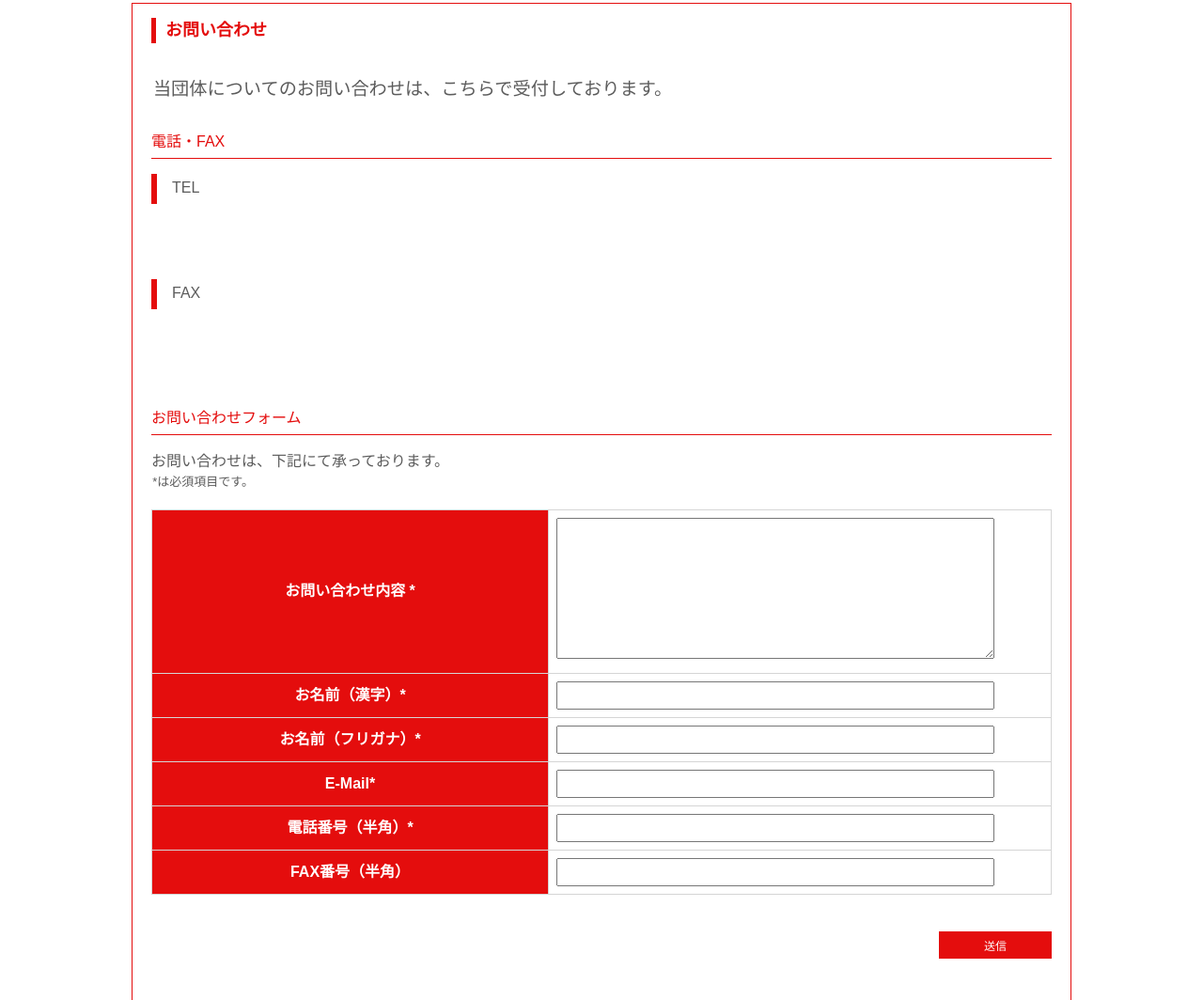
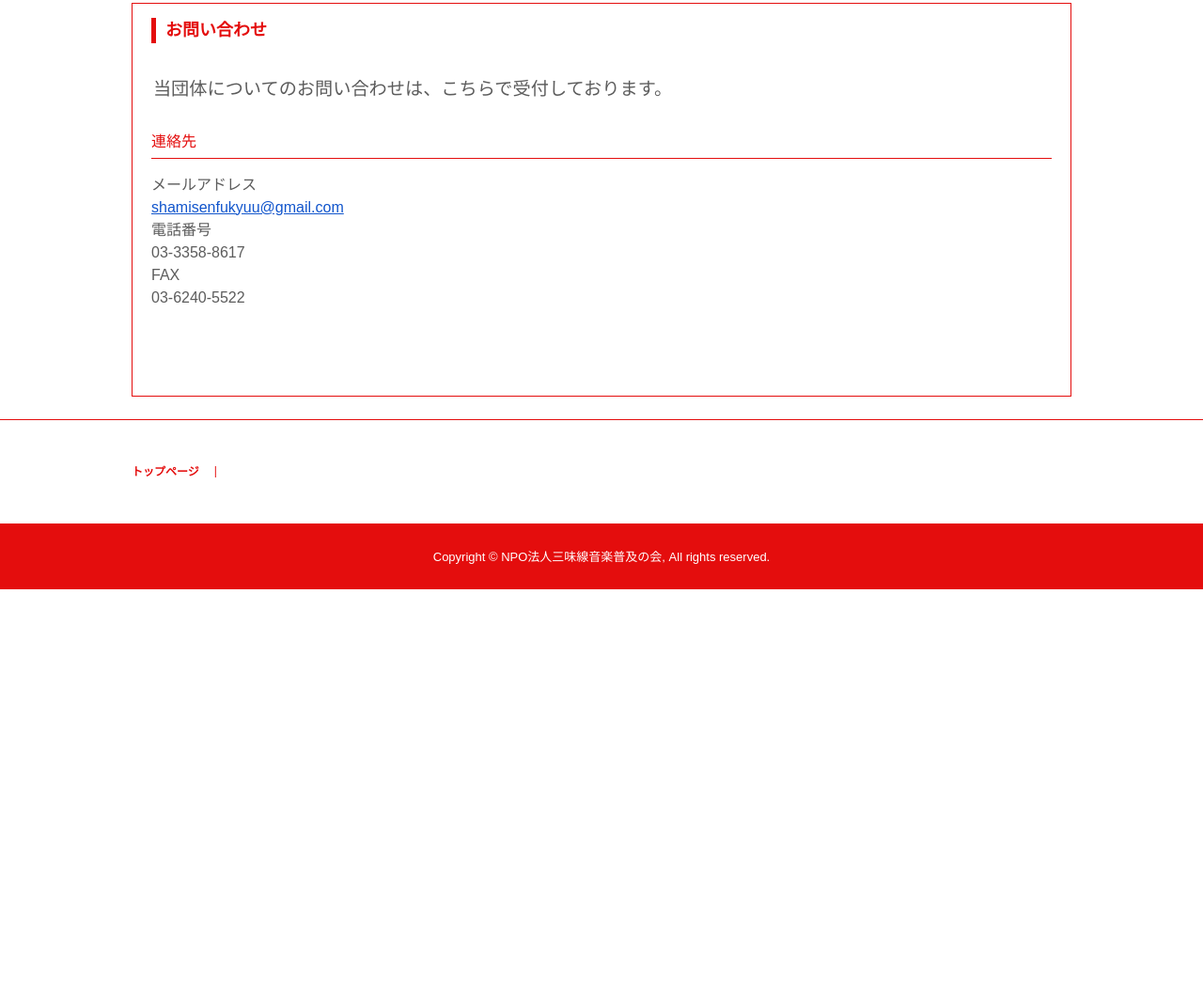
Before and after one commit to Kokiakira/npo-syamisenonngakuhukyuunokai, a plain HTML site: page contact.html in a window 1280 px wide. Shown: the part 157-1221 px from the top of the page at 94% size. After the commit the page ends 800 px from the top, so only its background shows below. Drawn offline with Linux system fonts and the light colour scheme; files that its build step writes are made by us from their sources.

Commit message:
Add files via upload

```diff
--- a/contact.html
+++ b/contact.html
@@ -3,16 +3,17 @@
 <head>
 <meta charset="UTF-8">
 <meta name="viewport" content="width=device-width, initial-scale=1">
+<meta name="GENERATOR" content="JustSystems Homepage Builder Version 21.0.1.0 for Windows">
 <title>お問い合わせ | NPO法人三味線音楽普及の会</title><!--[if lt IE 9]>
 <script src="html5.js" type="text/javascript"></script>
 <![endif]-->
-<link rel="stylesheet" type="text/css" href="style.css"></head>
+<link rel="stylesheet" type="text/css" href="npo/style.css"></head>
 <body class="basic2" id="hpb-sp-20-0022-01">
 <div id="page" class="site">
 <header id="masthead" class="site-header sp-part-top sp-header2" role="banner">
 <div id="masthead-inner" class="sp-part-top sp-header-inner">
 <div id="sp-site-branding2-1" class="sp-part-top sp-site-branding2">
-<h1 class="site-title sp-part-top sp-site-title" id=""><a href="index.html">NPO法人三味線音楽普及の会</a></h1>
+<h1 class="site-title sp-part-top sp-site-title" id=""><a href="npo/index.html">NPO法人三味線音楽普及の会</a></h1>
 <h2 class="site-description sp-part-top sp-catchphrase" id="">三味線音楽普及のため、当法人では実技講習や教材の販売を行っています。</h2>
 <div class="extra sp-part-top sp-site-branding-extra" id="sp-site-branding-extra-1">
 <p class="paragraph"><b class="character">NPO法人三味線音楽普及の会は長唄の専門家集団「吉住会」を母体としております。</b></p>
@@ -21,12 +22,12 @@
 <h1 class="menu-toggle">メニュー</h1>
 <div class="screen-reader-text skip-link"><a title="コンテンツへスキップ" href="#content">コンテンツへスキップ</a></div>
 <ul id="menu-mainnav">
-  <li class="menu-item"><a href="index.html">トップページ</a>
-  <li class="menu-item current_page_item"><a href="contact.html">お問い合わせ</a></ul></nav></div></header>
+  <li class="menu-item"><a href="npo/index.html">トップページ</a>
+  <li class="menu-item current_page_item"><a href="npo/contact.html">お問い合わせ</a></ul></nav></div></header>
 <div id="main" class="site-main sp-part-top sp-main">
 <div id="contenthead" class="sp-part-top sp-content-header">
 <div id="breadcrumb-list" class="sp-part-top sp-bread-crumb">
-<div><a href="index.html">トップ</a></div>
+<div><a href="npo/index.html">トップ</a></div>
 <div>›</div>
 <div>お問い合わせ</div></div></div>
 <div id="main-inner">
@@ -37,42 +38,25 @@
 <article>
 <div id="page-content" class="sp-part-top sp-block-container">
 <p class="large paragraph">当団体についてのお問い合わせは、こちらで受付しております。</p>
-<h3 class="paragraph">電話・FAX</h3>
-<dl id="sp-definition-list-1" class="sp-part-top sp-definition-list">
-  <dt>TEL
-  <dd>
-  <dt>FAX
-  <dd> </dl>
-<h3 class="paragraph">お問い合わせフォーム</h3>
-お問い合わせは、下記にて承っております。
-<p class="paragraph">*は必須項目です。</p>
-<form id="sp-form-1" action="" method="GET" name="sp_form" class="sp-part-top sp-form">
-<table>
-  <tbody>
-    <tr>
-      <th>お問い合わせ内容 *</th>
-      <td><textarea name="message" required="required"></textarea></td></tr>
-    <tr>
-      <th>お名前（漢字）*</th>
-      <td><input type="text" name="name-kanji" required="required"></td></tr>
-    <tr>
-      <th>お名前（フリガナ）*</th>
-      <td><input type="text" name="kana" required="required"></td></tr>
-    <tr>
-      <th>E-Mail*</th>
-      <td><input type="text" name="email" required="required"></td></tr>
-    <tr>
-      <th>電話番号（半角）*</th>
-      <td><input type="text" name="tel" required="required"></td></tr>
-    <tr>
-      <th>FAX番号（半角）</th>
-      <td><input type="text" name="fax"></td></tr></tbody></table><input type="submit" value="送信"></form></div></article></div></div></div></div>
+<h3 class="paragraph">連絡先</h3>
+            メールアドレス
+            <div><a href="mailto:shamisenfukyuu@gmail.com" target="_blank" style="color: rgb(17, 85, 204);">shamisenfukyuu@gmail.com</a></div>
+            <div>電話番号</div>
+            <div>03-3358-8617</div>
+            <div>FAX</div>
+            <div>03-6240-5522</div>
+            <div><br style="color: rgb(34, 34, 34); font-family: Arial, Helvetica, sans-serif; font-size: small; font-style: normal; font-variant-ligatures: normal; font-variant-caps: normal; font-weight: 400; letter-spacing: normal; orphans: 2; text-align: start; text-indent: 0px; text-transform: none; white-space: normal; widows: 2; word-spacing: 0px; -webkit-text-stroke-width: 0px; background-color: rgb(255, 255, 255); text-decoration-thickness: initial; text-decoration-style: initial; text-decoration-color: initial;">
+            </div>
+            <dl id="sp-definition-list-1" class="sp-part-top sp-definition-list">
+            </dl>
+            <form id="sp-form-1" action="" method="GET" name="sp_form" class="sp-part-top sp-form"></form>
+          </div></article></div></div></div></div>
 <footer id="colophon" class="site-footer sp-part-top sp-footer2" role="contentinfo">
 <div id="colophon-inner" class="sp-part-top sp-footer-inner">
 <nav id="sp-site-navigation-2" class="navigation-main sp-part-top sp-site-navigation minimal" role="navigation">
 <h1 class="menu-toggle">メニュー</h1>
 <div class="screen-reader-text skip-link"><a title="コンテンツへスキップ" href="#content">コンテンツへスキップ</a></div>
 <ul id="menu-mainnav">
-  <li class="menu-item"><a href="index.html">トップページ</a></ul></nav>
+  <li class="menu-item"><a href="npo/index.html">トップページ</a></ul></nav>
 <div id="sp-block-container-1" class="sp-part-top sp-block-container">
-<p class="copyright paragraph">Copyright &copy; NPO法人三味線音楽普及の会, All rights reserved.</p></div></div></footer></div><script type="text/javascript" src="navigation1.js"></script></body></html>
+<p class="copyright paragraph">Copyright &copy; NPO法人三味線音楽普及の会, All rights reserved.</p></div></div></footer></div><script type="text/javascript" src="npo/navigation1.js"></script></body></html>
```
